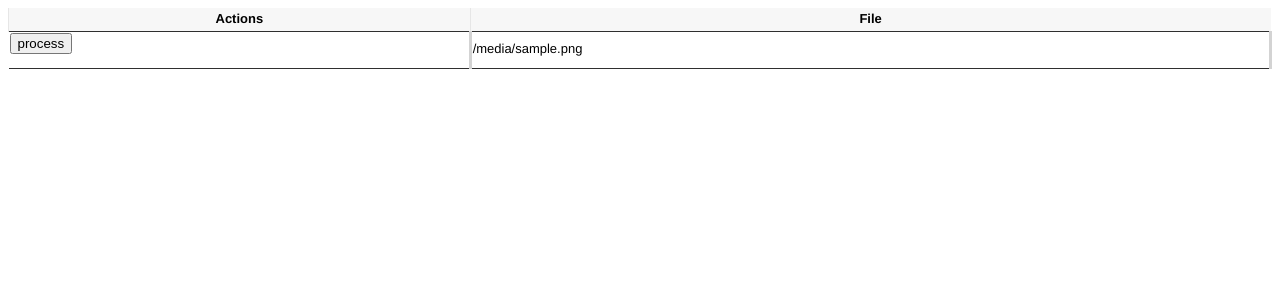
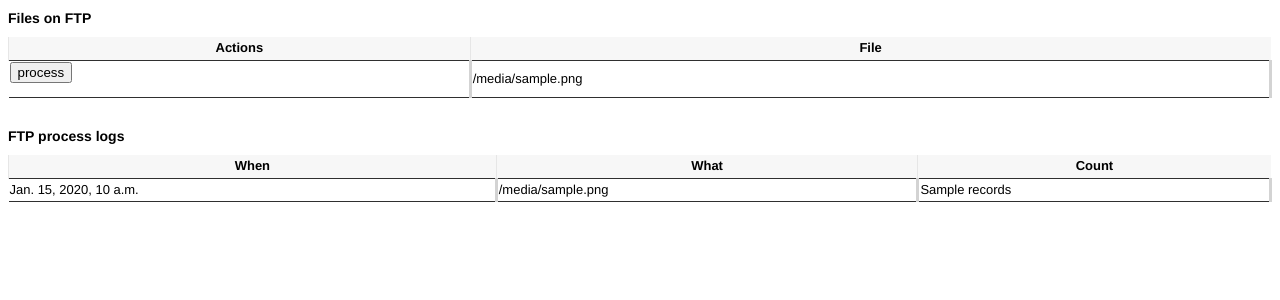
Before and after one commit to hectormarcia/CRAGCPROD, a Django app: template supplier/templates/ftplist.html in a window 1280 px wide. Shown: the top 300 px of the page. Run offline with Django 5.2, Linux system fonts and the light colour scheme; the template is opened without the code that fills it: most values are stand-ins (such as "Sample title", 1, 10 or a date in 2020); data that the repository does not hold is empty.

Commit message:
ftp process logs

```diff
--- a/supplier/templates/ftplist.html
+++ b/supplier/templates/ftplist.html
@@ -58,9 +58,9 @@
 
 <body>
 
+    <h1>Files on FTP</h1>
     <table>
         <thead>
-
             <tr>
                 <th>Actions</th>
                 <th>File</th>
@@ -89,6 +89,33 @@
             {% endfor %}
         </tbody>
     </table>
+    <br/>
+    <h1>FTP process logs</h1>
+    <table>
+        <thead>
+            <tr>
+                <th>When</th>
+                <th>What</th>
+                <th>Count</th>
+            </tr>
+        </thead>
+        <tbody>
+            {% for log in logs %}
+            <tr>
+                <td>
+                    {{ log.created_at }}
+                </td>
+                <td>
+                    {{ log.filename }}
+                </td>
+                <td>
+                    {{ log.records }}
+                </td>
+            </tr>
+            {% endfor %}
+        </tbody>
+    </table>
+
 
 </body>
 
```
Also changed, not shown: supplier/views.py (+4 -3 lines).
